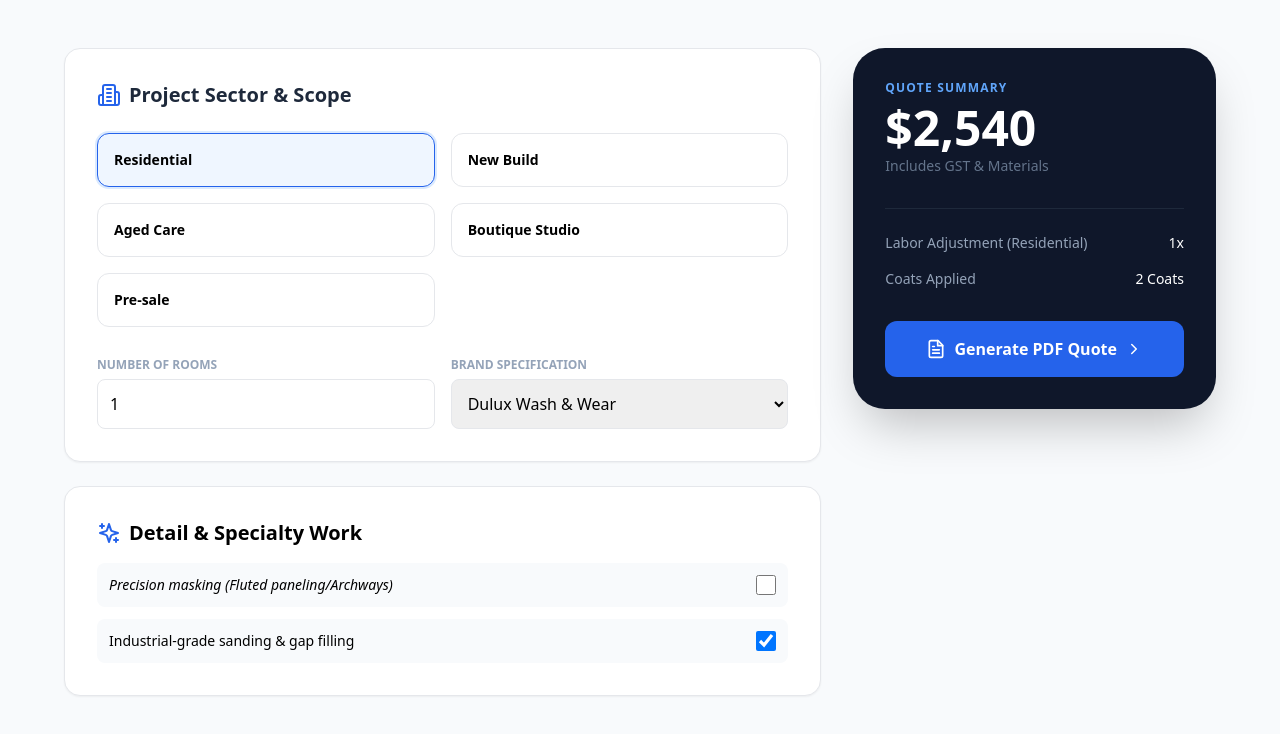
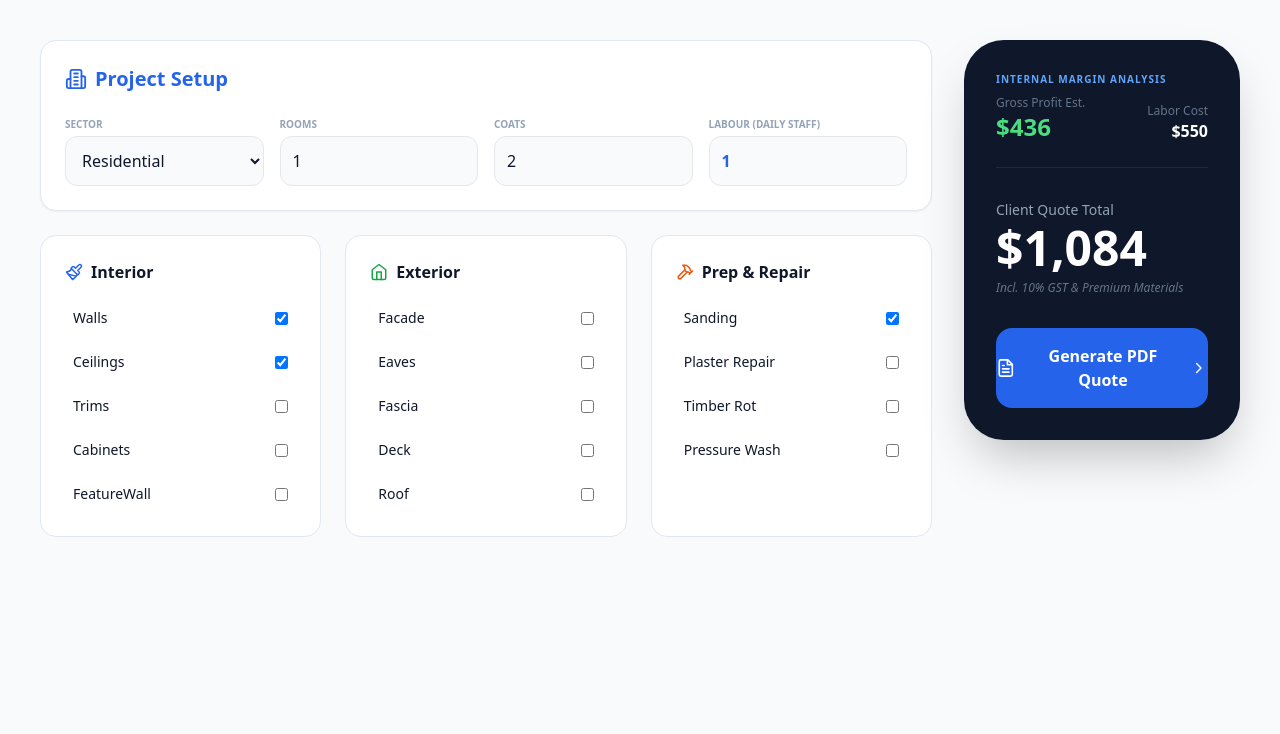
Before and after one commit to brandorb73-ship-it/paint-app, a React (Vite) app: page / in a window 1280 px wide. Shown: the top 734 px of the page. Built offline with nearby package versions, Linux system fonts and the light colour scheme.

Commit message:
Refactor App component and update pricing logic

```diff
--- a/src/App.jsx
+++ b/src/App.jsx
@@ -1,156 +1,229 @@
 import React, { useState } from 'react';
-import { Calculator, ShieldCheck, FileText, ChevronRight, HardHat, Paintbucket, Sparkles, Building2, Home, HeartPulse } from 'lucide-react';
+import {
+  Calculator, FileText, ChevronRight, HardHat, Paintbucket,
+  Sparkles, Home, Building2, Paintbrush, Hammer, Eraser
+} from 'lucide-react';
 import { jsPDF } from "jspdf";
 import "jspdf-autotable";
 
 export default function RavPropertyApp() {
   const [client, setClient] = useState({ name: '', address: '', sector: 'Residential' });
-  const [dim, setDim] = useState({ rooms: 1, avgSize: 12, height: 2.7, coats: 2 });
+  const [setup, setSetup] = useState({ rooms: 1, coats: 2, painters: 1, days: 1 });
 
-  const [scope, setScope] = useState({
-    industrialSanding: true,
-    gapFilling: true,
-    flutedMasking: false,
-    siteProtection: true,
-    premiumBrand: 'Dulux', // Dulux or Haymes
-  });
+  // Detailed Service States
+  const [interior, setInterior] = useState({ walls: true, ceilings: true, trims: false, cabinets: false, featureWall: false });
+  const [exterior, setExterior] = useState({ facade: false, eaves: false, fascia: false, deck: false, roof: false });
+  const [prep, setPrep] = useState({ sanding: true, plasterRepair: false, timberRot: false, pressureWash: false });
 
-  // --- MELBOURNE SECTOR PRICING (2026) ---
-  const sectorMultipliers = {
-    'Residential': 1.0,
-    'New Build': 0.85, // Efficiency of empty space
-    'Aged Care': 1.25, // High compliance/Low-VOC/After-hours
-    'Boutique Studio': 1.4, // Precision masking/Fluted panels
-    'Pre-sale': 0.9, // Speed/Standard finish
+  // --- 2026 MELBOURNE MARKET RATES ---
+  const pricing = {
+    laborDay: 550, // Cost per painter per day
+    margin: 1.35,  // 35% Markup on total costs
+    sqmRate: 45,
+    items: {
+      cabinets: 1200,
+      featureWall: 350,
+      trims: 450,
+      eaves: 850,
+      fascia: 650,
+      timberRot: 950,
+      pressureWash: 400
+    }
   };
 
-  const calculateCosts = () => {
-    const totalArea = (dim.rooms * dim.avgSize) * 3.5; // Average wall multiplier
-    const baseLabor = totalArea * 48; // Standard $48/sqm Melb rate
+  const calculateTotals = () => {
+    let laborCost = setup.painters * setup.days * pricing.laborDay;
+    let materialEstimate = (setup.rooms * 180) * (setup.coats / 2);
 
-    const sectorAdjustment = sectorMultipliers[client.sector] || 1.0;
+    // Add extra service costs
+    let extras = 0;
+    if (interior.cabinets) extras += pricing.items.cabinets;
+    if (interior.featureWall) extras += pricing.items.featureWall;
+    if (exterior.eaves) extras += pricing.items.eaves;
+    if (exterior.fascia) extras += pricing.items.fascia;
+    if (prep.timberRot) extras += pricing.items.timberRot;
+    if (prep.pressureWash) extras += pricing.items.pressureWash;
 
-    // Feature costs
-    const sandingFee = scope.industrialSanding ? (dim.rooms * 80) : 0;
-    const maskingFee = scope.flutedMasking ? (dim.rooms * 150) : 0; // High precision labor
-    const protectionFee = scope.siteProtection ? (dim.rooms * 45) : 0;
-
-    const subtotal = (baseLabor * sectorAdjustment) + sandingFee + maskingFee + protectionFee;
-    const materialCost = (totalArea / 14) * dim.coats * 28; // $28/L for premium
-
-    const total = subtotal + materialCost;
-    return { subtotal, materialCost, total, gst: total * 0.1, grandTotal: total * 1.1 };
+    const subtotal = (laborCost + materialEstimate + extras) * pricing.margin;
+    return {
+      subtotal,
+      gst: subtotal * 0.1,
+      total: subtotal * 1.1,
+      laborOnly: laborCost
+    };
   };
 
-  const costs = calculateCosts();
+  const totals = calculateTotals();
 
   const generatePDF = () => {
     const doc = new jsPDF();
-    doc.setFontSize(20);
-    doc.text("RAV PROPERTY PROJECTS - QUOTE", 14, 20);
+    const blue = [37, 99, 235];
 
+    // Header & Branding
+    doc.setFillColor(30, 41, 59);
+    doc.rect(0, 0, 210, 40, 'F');
+    doc.setTextColor(255, 255, 255);
+    doc.setFontSize(22);
+    doc.text("RAV PROPERTY PROJECTS", 14, 20);
     doc.setFontSize(10);
-    doc.text(`Sector: ${client.sector} | Brand Spec: ${scope.premiumBrand} Premium`, 14, 28);
-    doc.text(`Project: ${dim.rooms} Room(s), ${dim.coats} Coat System`, 14, 34);
+    doc.text("ABN: 12 345 678 910 | Melbourne, VIC", 14, 28);
+    doc.text("E: admin@ravproperty.com.au", 14, 34);
 
-    const tableData = [
-      ["Preparation", "Industrial sanding, gap-filling, integrity assessment", "Included"],
-      ["Specification", `${scope.premiumBrand} Low-Sheen Premium Finish`, "Included"],
-      ["Specialty Work", "Precision masking & operational care", scope.flutedMasking ? "Standard+" : "Standard"],
-      ["Operational Care", "Drop sheets, masking, post-project cleanup", "Included"],
-      ["Total Estimate", "Inclusive of all Labor & Materials", `$${costs.grandTotal.toLocaleString()}`]
-    ];
+    // Client Info
+    doc.setTextColor(30, 41, 59);
+    doc.setFontSize(12);
+    doc.text("PROPOSAL FOR:", 14, 50);
+    doc.setFont("helvetica", "bold");
+    doc.text(client.name || "Valued Client", 14, 58);
+    doc.setFont("helvetica", "normal");
+    doc.text(client.address || "Melbourne, VIC", 14, 64);
+    doc.text(`Date: ${new Date().toLocaleDateString()}`, 150, 58);
+
+    // Detailed Scope Table
+    const tableBody = [];
+    if (interior.walls) tableBody.push(["Interior Painting", `Walls & Ceilings (${setup.coats} Coats)`, "Included"]);
+    if (interior.cabinets) tableBody.push(["Cabinetry", "Premium Satin/Gloss Finish", "Extra"]);
+    if (exterior.facade) tableBody.push(["Exterior Facade", "Weatherproof Membrane", "Included"]);
+    if (prep.sanding) tableBody.push(["Preparation", "Industrial Sanding & Gap-filling", "Included"]);
+    if (prep.timberRot) tableBody.push(["Repairs", "Timber Rot Restoration", "Included"]);
 
     doc.autoTable({
-      startY: 50,
-      head: [['Scope of Works', 'Detail', 'Status']],
-      body: tableData,
+      startY: 75,
+      head: [['Service', 'Description', 'Status']],
+      body: tableBody,
       theme: 'grid',
-      headStyles: { fillColor: [30, 41, 59] }
+      headStyles: { fillColor: blue }
     });
 
-    doc.text("Footer: All works completed to Australian Standards (AS/NZS 2311:2017).", 14, 280);
+    // Summary Box
+    const finalY = doc.lastAutoTable.finalY + 15;
+    doc.setDrawColor(200);
+    doc.line(120, finalY, 196, finalY);
+    doc.text(`Subtotal: $${totals.subtotal.toLocaleString()}`, 130, finalY + 10);
+    doc.text(`GST (10%): $${totals.gst.toLocaleString()}`, 130, finalY + 17);
+    doc.setFontSize(16);
+    doc.text(`TOTAL: $${totals.total.toLocaleString()}`, 130, finalY + 28);
+
+    // Payment Terms (The Professional Touch)
+    doc.setFontSize(11);
+    doc.setFont("helvetica", "bold");
+    doc.text("PAYMENT TERMS & CONDITIONS:", 14, finalY + 50);
+    doc.setFont("helvetica", "normal");
+    doc.setFontSize(9);
+    const terms = [
+      "1. 10% Non-refundable deposit required to secure booking.",
+      "2. 40% Progress payment required upon completion of preparation stage.",
+      "3. Final 50% balance due within 48 hours of project completion.",
+      "4. All works carry a 5-year workmanship warranty (excluding wear & tear).",
+      "5. Quote valid for 30 days from date of issue."
+    ];
+    doc.text(terms, 14, finalY + 58);
+
     doc.save(`RAV_Quote_${client.name}.pdf`);
   };
 
   return (
-    <div className="min-h-screen bg-slate-50 p-6 md:p-12">
-      <div className="max-w-6xl mx-auto grid lg:grid-cols-3 gap-8">
+    <div className="min-h-screen bg-[#F8FAFC] p-4 md:p-10 font-sans text-slate-900">
+      <div className="max-w-7xl mx-auto grid lg:grid-cols-4 gap-8">
 
-        {/* INPUT COLUMN */}
-        <div className="lg:col-span-2 space-y-6">
-          <div className="bg-white p-8 rounded-2xl shadow-sm border">
-            <h2 className="text-xl font-bold mb-6 flex items-center gap-2 text-slate-800">
-              <Building2 className="text-blue-600" /> Project Sector & Scope
-            </h2>
+        {/* LEFT: SELECTIONS */}
+        <div className="lg:col-span-3 space-y-6">
 
-            <div className="grid md:grid-cols-2 gap-4 mb-6">
-              {['Residential', 'New Build', 'Aged Care', 'Boutique Studio', 'Pre-sale'].map(s => (
-                <button key={s} onClick={() => setClient({...client, sector: s})}
-                  className={`p-4 rounded-xl border text-left transition ${client.sector === s ? 'border-blue-600 bg-blue-50 ring-2 ring-blue-100' : 'hover:bg-slate-50'}`}>
-                  <p className="font-bold text-sm">{s}</p>
-                </button>
-              ))}
-            </div>
-
-            <div className="grid grid-cols-2 gap-4">
-              <div>
-                <label className="text-xs font-bold text-slate-400 uppercase">Number of Rooms</label>
-                <input type="number" value={dim.rooms} className="w-full p-3 border rounded-lg mt-1"
-                  onChange={(e) => setDim({...dim, rooms: Number(e.target.value)})} />
-              </div>
-              <div>
-                <label className="text-xs font-bold text-slate-400 uppercase">Brand Specification</label>
-                <select className="w-full p-3 border rounded-lg mt-1" onChange={(e) => setScope({...scope, premiumBrand: e.target.value})}>
-                  <option value="Dulux">Dulux Wash & Wear</option>
-                  <option value="Haymes">Haymes Expressions</option>
+          {/* Section 1: Core Project */}
+          <section className="bg-white p-6 rounded-2xl shadow-sm border border-slate-200">
+            <h2 className="text-xl font-bold mb-6 flex items-center gap-2 text-blue-600"><Building2 size={22}/> Project Setup</h2>
+            <div className="grid md:grid-cols-4 gap-4">
+              <div className="flex flex-col">
+                <label className="text-[10px] font-bold text-slate-400 uppercase mb-1">Sector</label>
+                <select className="p-3 bg-slate-50 border rounded-xl outline-none" onChange={(e) => setClient({...client, sector: e.target.value})}>
+                  <option>Residential</option><option>Aged Care</option><option>Boutique Studio</option><option>New Build</option>
                 </select>
               </div>
+              <div className="flex flex-col">
+                <label className="text-[10px] font-bold text-slate-400 uppercase mb-1">Rooms</label>
+                <input type="number" value={setup.rooms} className="p-3 bg-slate-50 border rounded-xl" onChange={(e) => setSetup({...setup, rooms: Number(e.target.value)})} />
+              </div>
+              <div className="flex flex-col">
+                <label className="text-[10px] font-bold text-slate-400 uppercase mb-1">Coats</label>
+                <input type="number" value={setup.coats} className="p-3 bg-slate-50 border rounded-xl" onChange={(e) => setSetup({...setup, coats: Number(e.target.value)})} />
+              </div>
+              <div className="flex flex-col">
+                <label className="text-[10px] font-bold text-slate-400 uppercase mb-1">Labour (Daily Staff)</label>
+                <input type="number" value={setup.painters} className="p-3 bg-slate-50 border rounded-xl text-blue-600 font-bold" onChange={(e) => setSetup({...setup, painters: Number(e.target.value)})} />
+              </div>
             </div>
-          </div>
+          </section>
 
-          <div className="bg-white p-8 rounded-2xl shadow-sm border">
-            <h2 className="text-xl font-bold mb-4 flex items-center gap-2">
-              <Sparkles className="text-blue-600" /> Detail & Specialty Work
-            </h2>
-            <div className="space-y-3">
-              <label className="flex justify-between items-center p-3 bg-slate-50 rounded-lg cursor-pointer">
-                <span className="text-sm font-medium italic">Precision masking (Fluted paneling/Archways)</span>
-                <input type="checkbox" checked={scope.flutedMasking} onChange={() => setScope({...scope, flutedMasking: !scope.flutedMasking})} className="w-5 h-5" />
-              </label>
-              <label className="flex justify-between items-center p-3 bg-slate-50 rounded-lg cursor-pointer">
-                <span className="text-sm font-medium">Industrial-grade sanding & gap filling</span>
-                <input type="checkbox" checked={scope.industrialSanding} readOnly className="w-5 h-5 text-blue-600" checked />
-              </label>
+          {/* Section 2: Services Grid */}
+          <div className="grid md:grid-cols-3 gap-6">
+            {/* Interior */}
+            <div className="bg-white p-6 rounded-2xl border border-slate-200">
+              <h3 className="font-bold mb-4 flex items-center gap-2"><Paintbrush size={18} className="text-blue-600"/> Interior</h3>
+              <div className="space-y-2">
+                {Object.keys(interior).map(key => (
+                  <label key={key} className="flex items-center justify-between p-2 hover:bg-slate-50 rounded-lg cursor-pointer">
+                    <span className="text-sm capitalize">{key}</span>
+                    <input type="checkbox" checked={interior[key]} onChange={() => setInterior({...interior, [key]: !interior[key]})} />
+                  </label>
+                ))}
+              </div>
+            </div>
+            {/* Exterior */}
+            <div className="bg-white p-6 rounded-2xl border border-slate-200">
+              <h3 className="font-bold mb-4 flex items-center gap-2"><Home size={18} className="text-green-600"/> Exterior</h3>
+              <div className="space-y-2">
+                {Object.keys(exterior).map(key => (
+                  <label key={key} className="flex items-center justify-between p-2 hover:bg-slate-50 rounded-lg cursor-pointer">
+                    <span className="text-sm capitalize">{key}</span>
+                    <input type="checkbox" checked={exterior[key]} onChange={() => setExterior({...exterior, [key]: !exterior[key]})} />
+                  </label>
+                ))}
+              </div>
+            </div>
+            {/* Prep */}
+            <div className="bg-white p-6 rounded-2xl border border-slate-200">
+              <h3 className="font-bold mb-4 flex items-center gap-2"><Hammer size={18} className="text-orange-600"/> Prep & Repair</h3>
+              <div className="space-y-2">
+                {Object.keys(prep).map(key => (
+                  <label key={key} className="flex items-center justify-between p-2 hover:bg-slate-50 rounded-lg cursor-pointer">
+                    <span className="text-sm capitalize">{key.replace(/([A-Z])/g, ' $1')}</span>
+                    <input type="checkbox" checked={prep[key]} onChange={() => setPrep({...prep, [key]: !prep[key]})} />
+                  </label>
+                ))}
+              </div>
             </div>
           </div>
         </div>
 
-        {/* PRICE SUMMARY CARD */}
+        {/* RIGHT: MARGIN & QUOTE DASHBOARD */}
         <div className="lg:col-span-1">
-          <div className="bg-slate-900 text-white p-8 rounded-[2rem] shadow-2xl sticky top-8">
+          <div className="bg-slate-900 text-white p-8 rounded-[2.5rem] shadow-2xl sticky top-8">
+            <header className="mb-8 border-b border-slate-800 pb-6">
+              <p className="text-blue-400 font-bold uppercase text-[10px] tracking-widest mb-2">Internal Margin Analysis</p>
+              <div className="flex justify-between items-end">
+                <div>
+                  <p className="text-xs text-slate-500">Gross Profit Est.</p>
+                  <p className="text-2xl font-bold text-green-400">${(totals.subtotal - totals.laborOnly).toLocaleString(undefined, {maximumFractionDigits:0})}</p>
+                </div>
+                <div className="text-right">
+                  <p className="text-xs text-slate-500">Labor Cost</p>
+                  <p className="font-bold">${totals.laborOnly.toLocaleString()}</p>
+                </div>
+              </div>
+            </header>
+
             <div className="mb-8">
-               <p className="text-blue-400 font-bold uppercase text-xs tracking-widest mb-2">Quote Summary</p>
-               <h3 className="text-5xl font-bold">${costs.grandTotal.toLocaleString(undefined, {minimumFractionDigits: 0, maximumFractionDigits: 0})}</h3>
-               <p className="text-slate-500 text-sm mt-1">Includes GST & Materials</p>
+              <p className="text-slate-400 text-sm mb-1">Client Quote Total</p>
+              <h2 className="text-5xl font-extrabold">${totals.total.toLocaleString(undefined, {maximumFractionDigits:0})}</h2>
+              <p className="text-slate-500 text-xs mt-2 italic">Incl. 10% GST & Premium Materials</p>
             </div>
 
-            <div className="space-y-4 border-t border-slate-800 pt-6 mb-8">
-              <div className="flex justify-between text-sm">
-                <span className="text-slate-400">Labor Adjustment ({client.sector})</span>
-                <span>{sectorMultipliers[client.sector]}x</span>
-              </div>
-              <div className="flex justify-between text-sm">
-                <span className="text-slate-400">Coats Applied</span>
-                <span>{dim.coats} Coats</span>
-              </div>
-            </div>
-
-            <button onClick={generatePDF} className="w-full bg-blue-600 hover:bg-blue-500 py-4 rounded-xl font-bold flex items-center justify-center gap-2 transition group">
-              <FileText size={20} /> Generate PDF Quote <ChevronRight className="group-hover:translate-x-1 transition" size={18} />
+            <button onClick={generatePDF} className="w-full bg-blue-600 hover:bg-blue-500 py-4 rounded-2xl font-bold flex items-center justify-center gap-2 transition transform active:scale-95 group">
+              <FileText size={20} /> Generate PDF Quote <ChevronRight size={18} className="group-hover:translate-x-1 transition"/>
             </button>
           </div>
         </div>
+
       </div>
     </div>
   );
```
